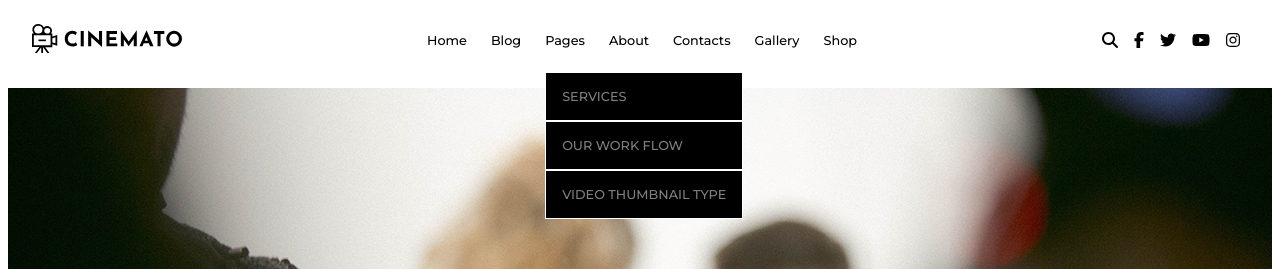
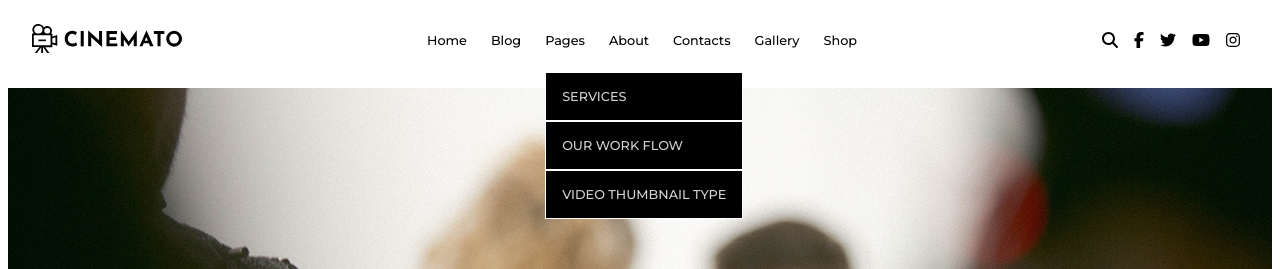
Before and after one commit to NicolaSoggiu/proj-html-vuejs, a Vue app: page / in a window 1280 px wide. Both pictures are taken after a click on the link "Pages". Shown: the top 269 px of the page. Built offline with nearby package versions, Linux system fonts and the light colour scheme.

Commit message:
removed header sub-components (because they were only used once, so I included all the data in the header)

```diff
--- a/src/components/AppHeader.vue
+++ b/src/components/AppHeader.vue
@@ -1,7 +1,4 @@
 <script>
-import NavbarMenu from "./NavBarMenu.vue";
-import NavbarSocial from "./NavbarSocial.vue";
-
 export default {
   data() {
     return {
@@ -14,6 +11,7 @@ export default {
         },
         {
           voice: "Pages",
+          isOpen: false,
         },
         {
           voice: "About",
@@ -47,9 +45,12 @@ export default {
       ],
     };
   },
-  components: {
-    NavbarMenu,
-    NavbarSocial,
+  methods: {
+    toggleDropdown(voice) {
+      if (voice.voice === "Pages") {
+        voice.isOpen = !voice.isOpen;
+      }
+    },
   },
 };
 </script>
@@ -62,19 +63,27 @@ export default {
       </div>
       <div>
         <ul class="nav-menu">
-          <NavbarMenu
-            v-for="voices in arrNavbarMenu"
-            :key="voices"
-            :voices="voices"
-          />
+          <li
+            v-for="voice in arrNavbarMenu"
+            :key="voice.voice"
+            :class="{ active: voice.isOpen }"
+          >
+            <a href="#" @click="toggleDropdown(voice)">
+              {{ voice.voice }}
+            </a>
+            <ul v-if="voice.isOpen" class="dropdown-menu">
+              <!-- Contenuto del dropdown menu -->
+              <li class="drop">SERVICES</li>
+              <li class="drop">OUR WORK FLOW</li>
+              <li class="drop">VIDEO THUMBNAIL TYPE</li>
+            </ul>
+          </li>
         </ul>
       </div>
       <div class="nav-social">
-        <NavbarSocial
-          v-for="socialMedia in arrIcons"
-          :key="socialMedia"
-          :socialMedia="socialMedia"
-        />
+        <a href="#" v-for="socialMedia in arrIcons" :key="socialMedia">
+          <font-awesome-icon :icon="socialMedia.icon" />
+        </a>
       </div>
     </nav>
   </header>
@@ -82,6 +91,15 @@ export default {
 
 <style lang="scss" scoped>
 // GENERAL
+
+a {
+  text-decoration: none;
+  color: black;
+}
+
+li {
+  list-style: none;
+}
 
 header {
   height: 10vh;
@@ -111,4 +129,18 @@ header {
     }
   }
 }
+.dropdown-menu {
+  position: fixed;
+  margin-top: 1.5rem;
+  .drop {
+    background-color: black;
+    color: lightgrey;
+    padding: 1rem;
+    border: 1px solid white;
+    cursor: pointer;
+    &:hover {
+      color: white;
+    }
+  }
+}
 </style>
--- a/src/components/AppWatchlist.vue
+++ b/src/components/AppWatchlist.vue
@@ -8,7 +8,7 @@ export default {
         {
           img: "../../public/img/Gallery-01.jpg",
           title: "SEVENTEENTH SUMMER",
-          text: "Commercial, Music Video.",
+          text: "Commercial, Music Video",
         },
         {
           img: "../../public/img/Gallery-02.jpg",
--- a/src/components/NavBarMenu.vue
+++ /dev/null
@@ -1,68 +0,0 @@
-<script>
-export default {
-  props: {
-    voices: Object,
-  },
-  data() {
-    return {
-      isOpen: false,
-      isActive: false,
-    };
-  },
-  methods: {
-    toggleDropdown() {
-      if (this.voices.voice === "Pages") {
-        this.isOpen = !this.isOpen;
-      }
-    },
-  },
-};
-</script>
-
-<template>
-  <li>
-    <a
-      href="#"
-      @click="toggleDropdown"
-      :class="{ active: isOpen && voices.voice === 'Pages' }"
-    >
-      {{ voices.voice }}
-    </a>
-    <ul v-if="isOpen" class="dropdown-menu">
-      <li class="drop">SERVICES</li>
-      <li class="drop">OUR WORK FLOW</li>
-      <li class="drop">VIDEO THUMBNAIL TYPE</li>
-    </ul>
-  </li>
-</template>
-
-<style lang="scss" scoped>
-li {
-  list-style: none;
-}
-
-a {
-  text-decoration: none;
-  color: black;
-}
-
-.dropdown-menu {
-  position: fixed;
-  margin-top: 1.5rem;
-  .drop {
-    background-color: black;
-    color: lightgrey;
-    color: grey;
-    padding: 1rem;
-    border: 1px solid white;
-    cursor: pointer;
-    &:hover {
-      color: white;
-    }
-  }
-}
-
-.active + .dropdown-menu {
-  display: block;
-}
-</style>
--- a/src/components/NavbarSocial.vue
+++ /dev/null
@@ -1,20 +0,0 @@
-<script>
-export default {
-  props: {
-    socialMedia: Object,
-  },
-};
-</script>
-
-<template>
-  <a href="#">
-    <font-awesome-icon :icon="socialMedia.icon" />
-  </a>
-</template>
-
-<style lang="scss" scoped>
-a {
-  text-decoration: none;
-  color: black;
-}
-</style>
```
